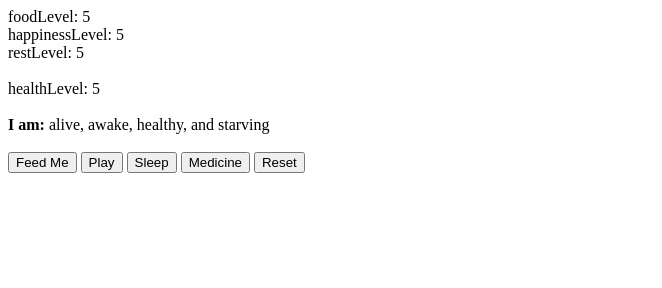
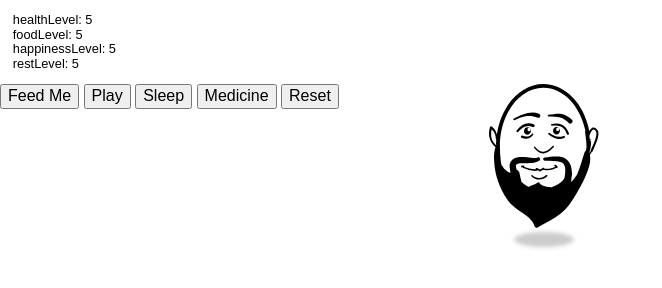
Before and after one commit to kylerberry/kygotchi, a website: page index.html in a window 1280 px wide. Shown: the whole page, without its empty margins (0-662 px from the left). Drawn offline with nearby package versions, Linux system fonts and the light colour scheme.

Commit message:
add some initial animation ideas

```diff
--- a/index.html
+++ b/index.html
@@ -9,13 +9,88 @@
   <script src="kygotchi.js" type="text/javascript"></script>
   <script src="index.js" type="text/javascript"></script>
 
+  <link rel="stylesheet" href="node_modules/normalize.css/normalize.css">
+
   <body>
-    <div id="kygotchi_debug"></div>
-    <button id="feed">Feed Me</button>
-    <button id="play">Play</button>
-    <button id="toggleSleep">Sleep</button>
-    <button id="medicine">Medicine</button>
-    <button id="reset">Reset</button>
+
+    <style>
+      @keyframes neutral {
+        90% { background-position: -131px -1px; }
+        100% { background-position: 0 0; }
+      }
+
+      @keyframes hover {
+        0% { margin-top: 0; margin-bottom: -3px; }
+        50% { margin-top: -3px; margin-bottom: 0; }
+      }
+
+      body {
+        font-family: sans-serif;
+        font-size: 16px;
+      }
+
+      *, *:after, *:before {
+        box-sizing: border-box;
+      }
+
+      .frame {
+        max-width: 68em;
+        width: 100%;
+        position: absolute;
+      }
+
+      .shadow {
+        background:#ccc;
+        width: 60px;
+        height: 15px;
+        border-radius: 50%;
+        margin: 0 auto;
+        filter: blur(2px);
+        position: relative;
+        z-index: 0;
+      }
+
+      #debug {
+        font-size: 0.8rem;
+        padding: 1em;
+      }
+
+      .hover {
+        animation: hover 1s linear infinite;
+      }
+
+      .ky {
+        background: url('img/faces.svg') 0 0 no-repeat;
+        display: block;
+        width: 110px;
+        height: 148px;
+        position: relative;
+        margin: 0 auto;
+        z-index: 1;
+      }
+
+      .ky.neutral {
+        animation: neutral 2s step-end infinite;
+      }
+
+    </style>
+
+    <div id="debug"></div>
+
+    <div class="frame">
+      <div class="hover">
+        <div class="ky neutral"></div>
+        <div class="shadow"></div>
+      </div>
+    </div>
+
+    <div style="z-index: 1; position: relative;">
+      <button id="feed">Feed Me</button>
+      <button id="play">Play</button>
+      <button id="toggleSleep">Sleep</button>
+      <button id="medicine">Medicine</button>
+      <button id="reset">Reset</button>
+    </div>
   </body>
 
 </html>
--- a/kygotchi.js
+++ b/kygotchi.js
@@ -207,16 +207,11 @@ var Kygotchi = (function() {
   * Output properties for debugging
   */
   var debugStats = function() {
-    $('#kygotchi_debug').html(
+    $('#debug').html(
+      'healthLevel: ' + ky.calcHealth() + '<br/>' +
       'foodLevel: ' + ky.foodLevel + '<br/>' +
       'happinessLevel: ' + ky.happinessLevel + '<br/>' +
-      'restLevel: ' + ky.restLevel + '<br/><br/>' +
-      'healthLevel: ' + ky.calcHealth() + '<br/><br/>' +
-
-      '<strong>I am:</strong> ' + (ky.isAlive()?'alive':'dead') +
-      ', '+ (ky.isSleeping?'sleeping':'awake') +
-      ', '+ ((ky.calcHealth() < 4)?'sick':'healthy') +
-      ', and '+ fatLevel() + '<br/></br>'
+      'restLevel: ' + ky.restLevel + '<br/>'
     );
   };
 
--- a/package.json
+++ b/package.json
@@ -15,6 +15,7 @@
   "license": "ISC",
   "dependencies": {
     "jquery": "^2.2.3",
-    "lodash": "^4.10.0"
+    "lodash": "^4.10.0",
+    "normalize.css": "^4.1.1"
   }
 }
```
Also changed, not shown: img/faces.svg (added).
